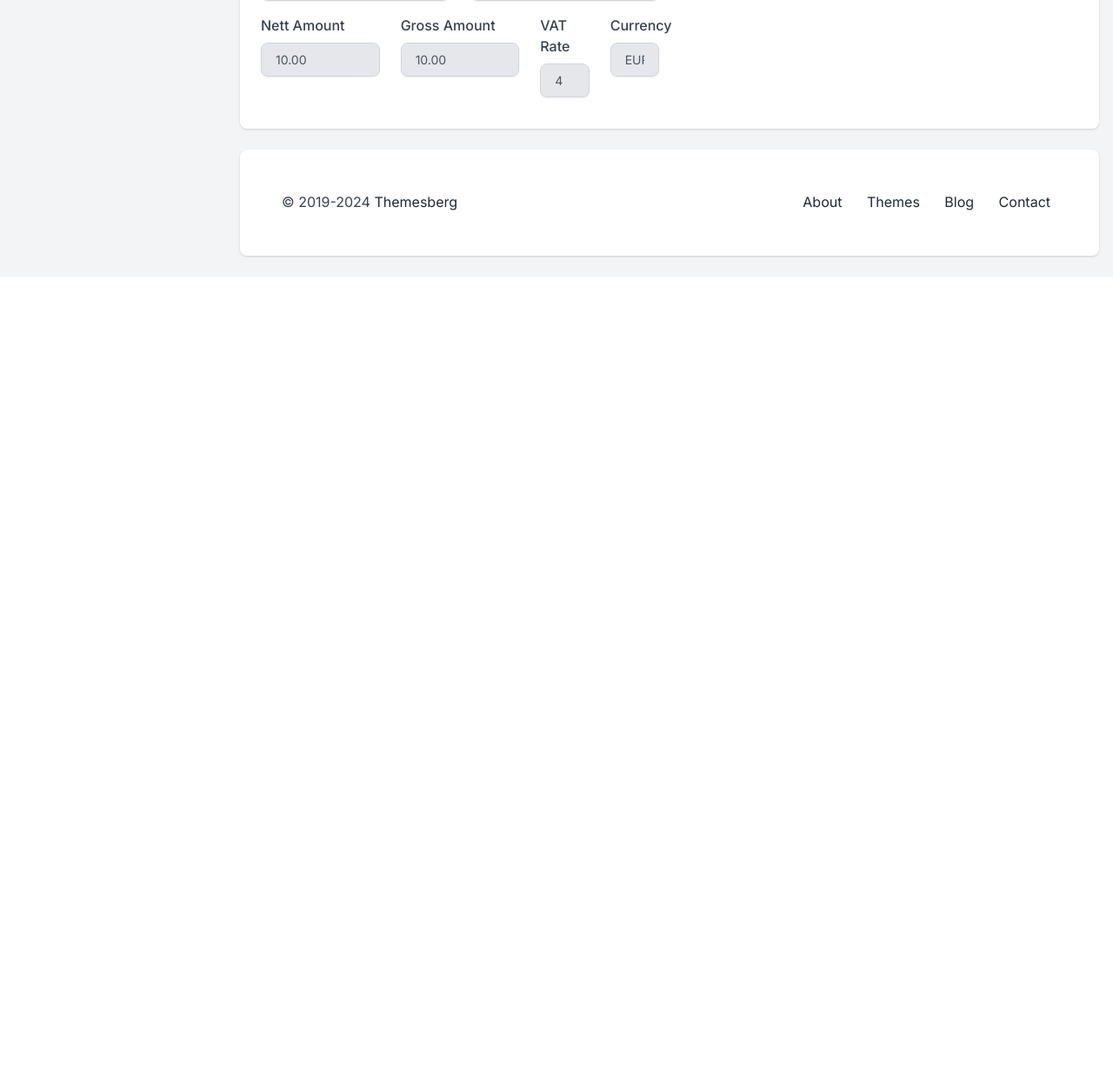
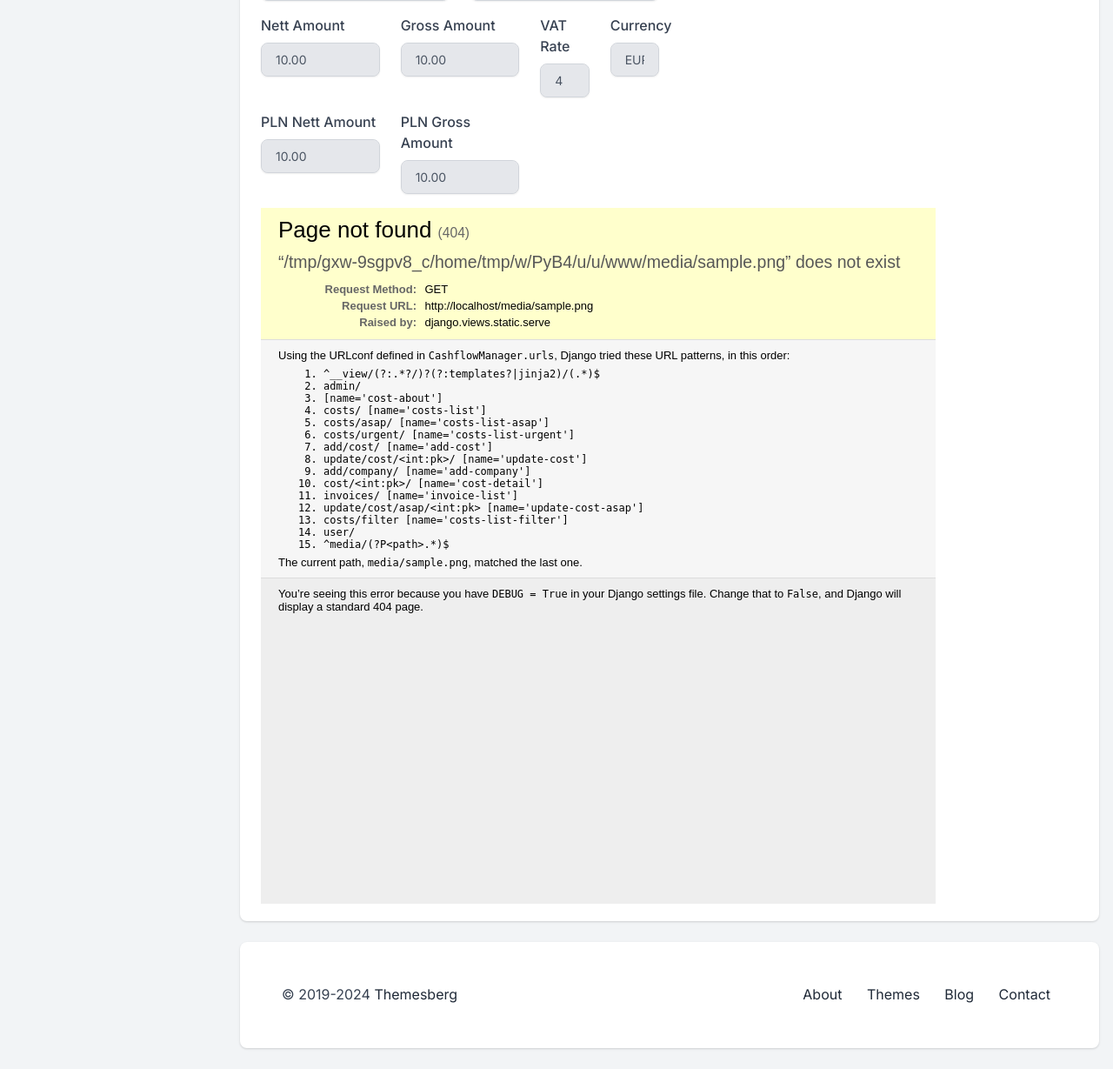
Before and after one commit to Luczho/CashflowManager, a Django app: page /cost/1/ in a window 1280 px wide. Shown: the part 811-2040 px from the top of the page at 87% size. Before the commit the page ends 1129 px from the top, so only its background shows below. Run offline with Django 4.2, Linux system fonts and the light colour scheme; tables that the repository leaves empty hold one stand-in row (values such as "Sample post"); some libraries are stand-ins or nearby versions.

Commit message:
feat: added pln amount fields to detailed view

```diff
--- a/costs_records/templates/costs_records/cost-detail.html
+++ b/costs_records/templates/costs_records/cost-detail.html
@@ -117,6 +117,25 @@
                     </div>
                 </div>
             </div>
+            <div class="row">
+                <div class="col-md-2 mb-3">
+                    <div>
+                        <label for="first_name">PLN Nett Amount</label>
+                        <input class="form-control" id="first_name" type="text" placeholder="{{ object.invoice.pln_net_amount}}" readonly>
+                    </div>
+                </div>
+                <div class="col-md-2 mb-3">
+                    <div>
+                        <label for="last_name">PLN Gross Amount</label>
+                        <input class="form-control" id="last_name" type="text" placeholder="{{ object.invoice.pln_gross_amount }}" readonly>
+                    </div>
+                </div>
+            </div>
+            {% if object.invoice.file %}
+            <div class="row">
+                <iframe src="{{ object.invoice.file.url }}" type="application/pdf" style="width:800px; height:800px"></iframe>
+            </div>
+            {% endif %}
         </div>
     </div>
 {% endblock %}
```
